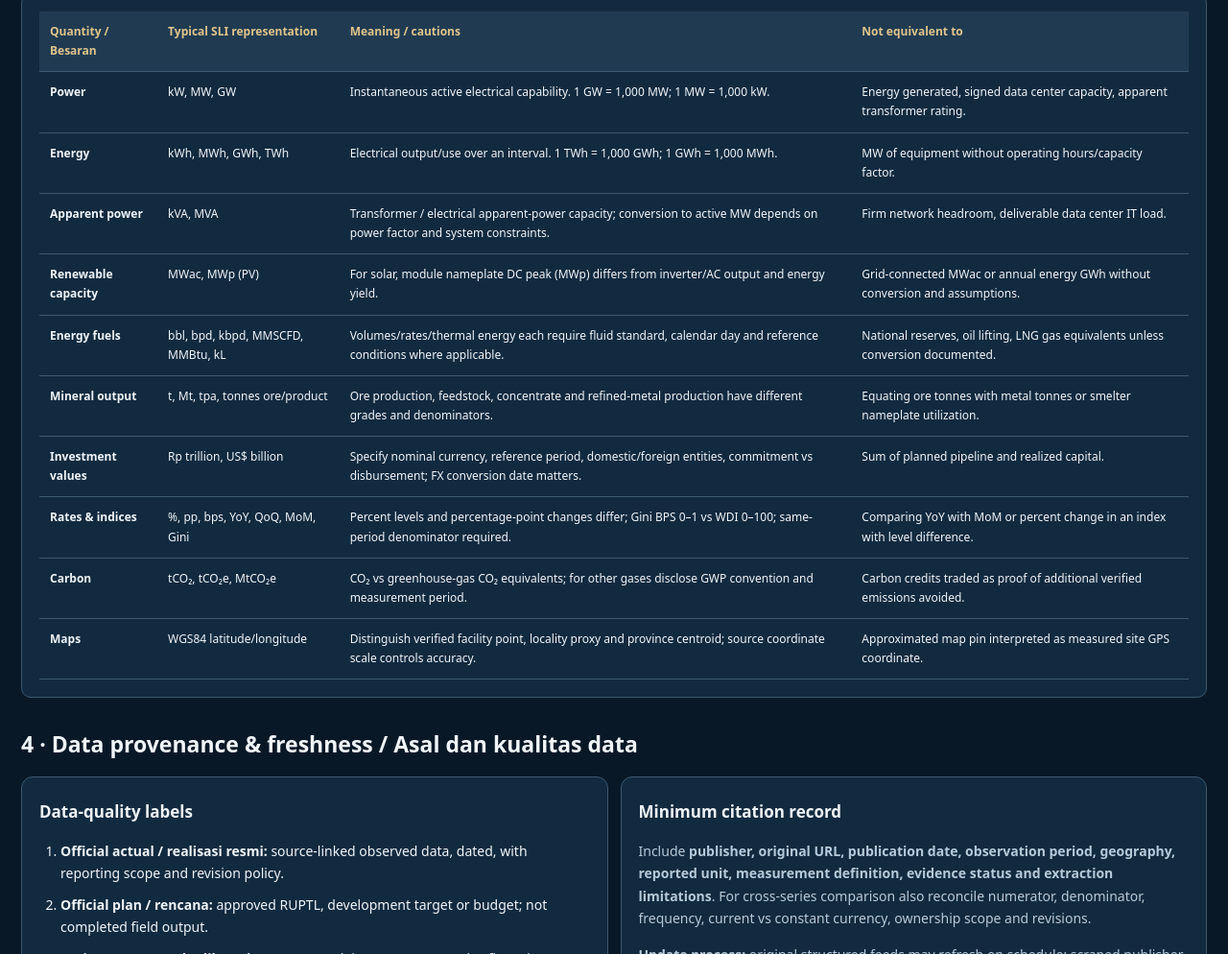
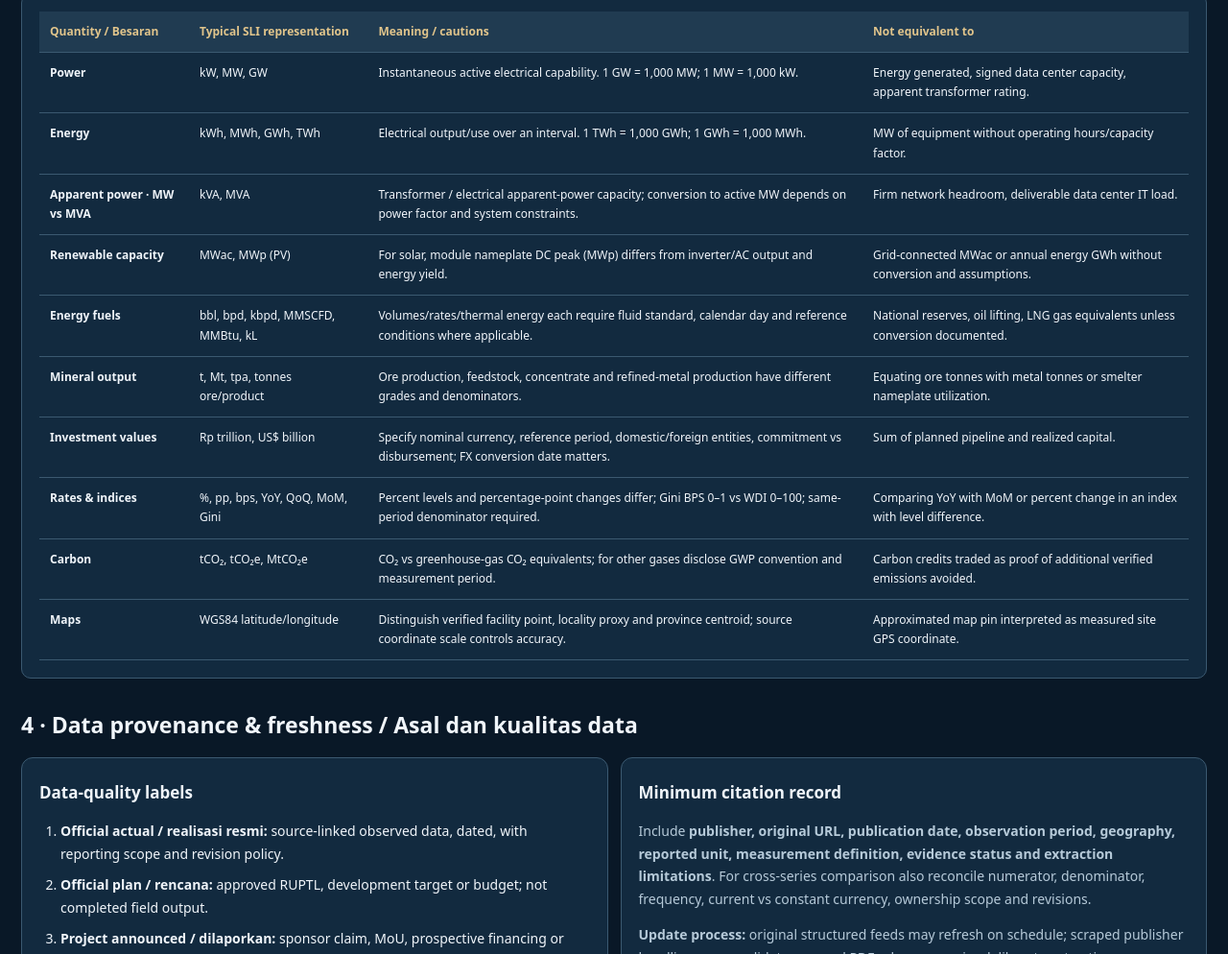
Before and after one commit to hananakhmad1991-stack/strategic-latitude-intelligence, a plain HTML site: page sli-glossary-methodology.html in a window 1280 px wide. Shown: the part 4527-5521 px from the top of the page at 96% size. Drawn offline with Linux system fonts and the light colour scheme.

Commit message:
Clarify MW vs MVA comparison directly in unified technical units appendix

```diff
--- a/sli-glossary-methodology.html
+++ b/sli-glossary-methodology.html
@@ -21,7 +21,7 @@
 <div class="panel tablewrap"><table><thead><tr><th>Quantity / Besaran</th><th>Typical SLI representation</th><th>Meaning / cautions</th><th>Not equivalent to</th></tr></thead><tbody>
 <tr><td><strong>Power</strong></td><td>kW, MW, GW</td><td>Instantaneous active electrical capability. 1 GW = 1,000 MW; 1 MW = 1,000 kW.</td><td>Energy generated, signed data center capacity, apparent transformer rating.</td></tr>
 <tr><td><strong>Energy</strong></td><td>kWh, MWh, GWh, TWh</td><td>Electrical output/use over an interval. 1 TWh = 1,000 GWh; 1 GWh = 1,000 MWh.</td><td>MW of equipment without operating hours/capacity factor.</td></tr>
-<tr><td><strong>Apparent power</strong></td><td>kVA, MVA</td><td>Transformer / electrical apparent-power capacity; conversion to active MW depends on power factor and system constraints.</td><td>Firm network headroom, deliverable data center IT load.</td></tr>
+<tr><td><strong>Apparent power · MW vs MVA</strong></td><td>kVA, MVA</td><td>Transformer / electrical apparent-power capacity; conversion to active MW depends on power factor and system constraints.</td><td>Firm network headroom, deliverable data center IT load.</td></tr>
 <tr><td><strong>Renewable capacity</strong></td><td>MWac, MWp (PV)</td><td>For solar, module nameplate DC peak (MWp) differs from inverter/AC output and energy yield.</td><td>Grid-connected MWac or annual energy GWh without conversion and assumptions.</td></tr>
 <tr><td><strong>Energy fuels</strong></td><td>bbl, bpd, kbpd, MMSCFD, MMBtu, kL</td><td>Volumes/rates/thermal energy each require fluid standard, calendar day and reference conditions where applicable.</td><td>National reserves, oil lifting, LNG gas equivalents unless conversion documented.</td></tr>
 <tr><td><strong>Mineral output</strong></td><td>t, Mt, tpa, tonnes ore/product</td><td>Ore production, feedstock, concentrate and refined-metal production have different grades and denominators.</td><td>Equating ore tonnes with metal tonnes or smelter nameplate utilization.</td></tr>
```
